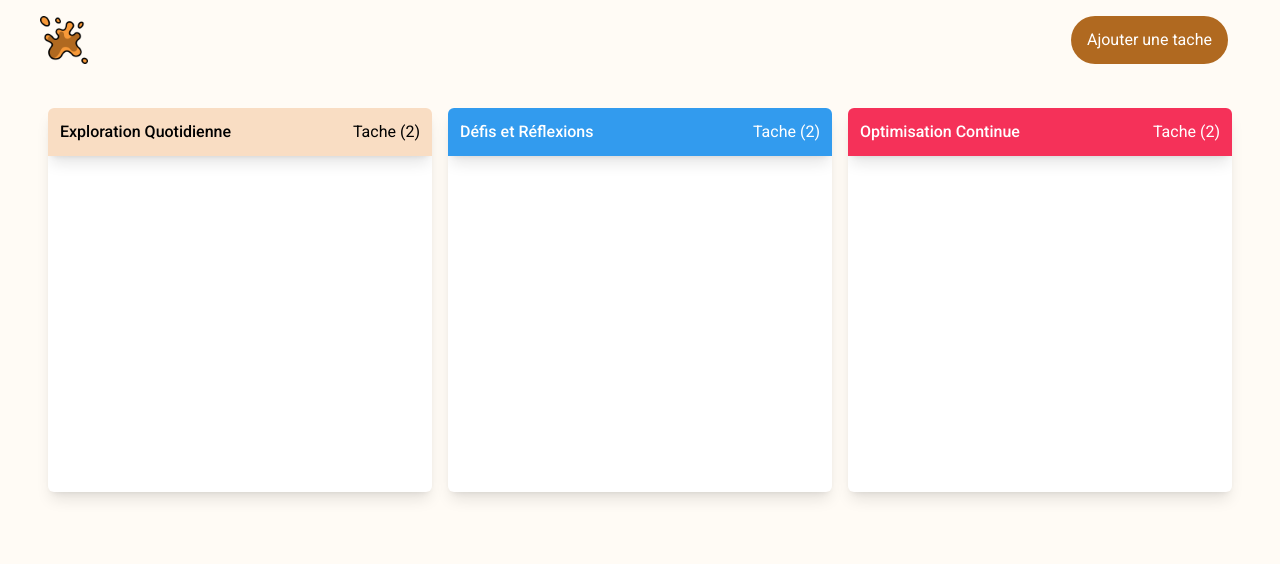
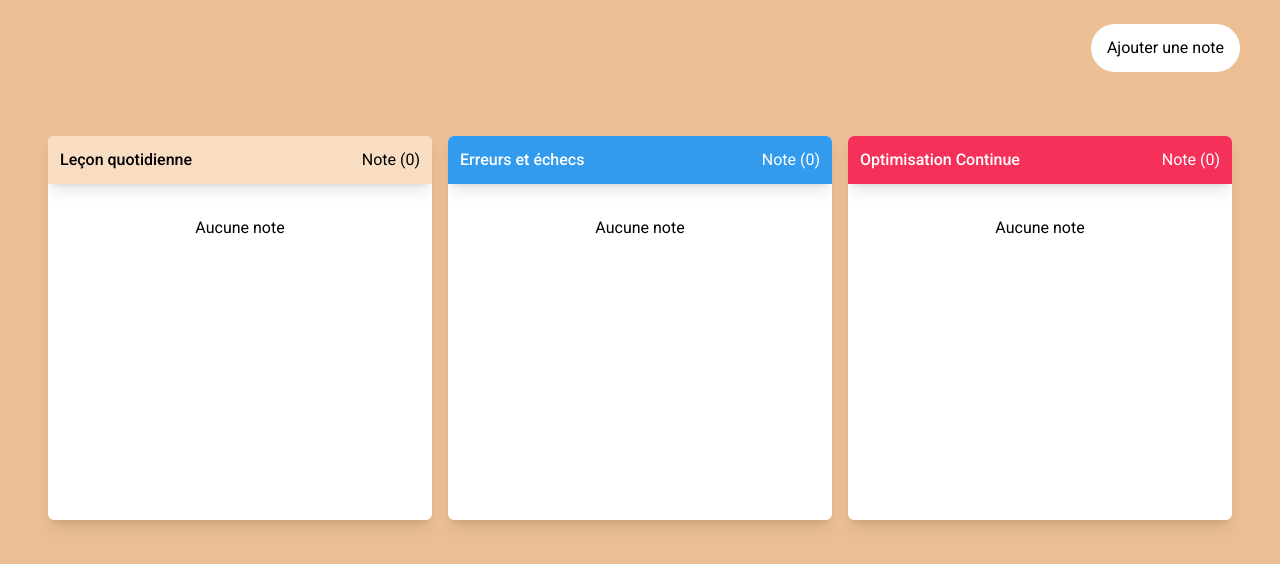
Before and after one commit to Zoul-Coding/note-app, a React (Vite) app: page / in a window 1280 px wide. Shown: the top 564 px of the page. Built offline with nearby package versions, Linux system fonts and the light colour scheme.

Commit message:
integration note-app

```diff
--- a/package.json
+++ b/package.json
@@ -13,6 +13,7 @@
     "react": "^18.2.0",
     "react-dom": "^18.2.0",
     "react-hook-form": "^7.49.3",
+    "react-hot-toast": "^2.4.1",
     "react-icons": "^5.0.1",
     "react-router-dom": "^6.21.1"
   },
--- a/src/components/AddToDoForm/AddToDoForm.jsx
+++ b/src/components/AddToDoForm/AddToDoForm.jsx
@@ -1,6 +1,7 @@
 import React, { useContext } from 'react';
 import { useForm } from 'react-hook-form';
 import { AppContext } from '../../context/AppContext';
+import toast, { Toaster } from "react-hot-toast";
 
 export default function AddToDoForm({ onClose }) {
   const { register, handleSubmit, reset } = useForm();
@@ -26,44 +27,63 @@ export default function AddToDoForm({ onClose }) {
     };
     setTasks([...tasks, newTask]);
     localStorage.setItem('tasks', JSON.stringify([...tasks, newTask]));
+    setTimeout(() => {
+      toast.success("Tâche ajouté");
+    }, 1000);
     reset();
     onClose();
   };
 
   return (
-    <div onClick={handleOutsideClick} className="fixed top-0 left-0 w-screen h-screen flex items-center justify-center bg-gray-800 bg-opacity-50">
-      <div className="bg-white p-8 rounded-lg">
+    <div onClick={handleOutsideClick}
+    className="fixed top-0 left-0 w-screen h-screen flex items-center justify-center bg-gray-800 bg-opacity-50"
+    >
+      <Toaster position="bottom-right" reverseOrder={false} />
+      <div className="bg-white p-8 rounded-lg w-96">
         <div className="flex items-center justify-end rounded-t">
-          <button onClick={handleCancel} type="button" className="text-gray-400 bg-transparent hover:bg-gray-200 hover:text-gray-900 rounded-lg text-sm w-8 h-8 ms-auto inline-flex justify-center items-center dark:hover:bg-gray-600 dark:hover:text-white">
+          <button onClick={handleCancel} type="button" className="text-gray-400 bg-transparent hover:bg-gray-200 hover:text-gray-900 rounded-lg text-sm w-6 h-6 ms-auto inline-flex justify-center items-center dark:hover:bg-gray-600 dark:hover:text-white">
             <svg className="w-3 h-3" aria-hidden="true" fill="none" viewBox="0 0 14 14">
               <path stroke="currentColor" strokeLinecap="round" strokeLinejoin="round" strokeWidth="2" d="m1 1 6 6m0 0 6 6M7 7l6-6M7 7l-6 6" />
             </svg>
           </button>
         </div>
         <form onSubmit={handleSubmit(onSubmit)}>
-          <div className='grid grid-cols-1 gap-x-6 gap-y-8 sm:grid-cols-6'>
-            <div className='sm:col-span-2'>
-              <label htmlFor="taskName">Nom de la Tâche</label>
+          <div  className='mt-2'>
+            <div>
+              <label htmlFor="taskName" className='text-base font-normal'>Votre note</label>
               <div className='mt-2'>
-                <textarea {...register('taskName')} id="taskName" rows="4" className='block w-full rounded-md border-0 py-1.5 text-gray-900 shadow-sm ring-1 ring-inset ring-gray-300 placeholder:text-gray-400 focus:ring-2 focus:ring-inset focus:ring-indigo-600 sm:text-sm sm:leading-6' />
+                <textarea
+                  {...register('taskName')}
+                  id="taskName"
+                  rows="4"
+                  className='block w-full p-3 rounded-md border-0 py-1.5 text-gray-900 shadow-sm ring-1 ring-inset ring-gray-300 focus:ring-2 focus:ring-inset'
+                  required
+                />
               </div>
             </div>
           </div>
-          <div className="sm:col-span-3">
-            <label htmlFor="category" className="block text-sm font-medium leading-6 text-gray-900">Catégorie de tâche</label>
+          <div className="mt-3">
+            <label htmlFor="category" className="text-base font-normal">Catégorie de note</label>
             <div className="mt-2">
-              <select {...register('category')} id="category" name="category" autoComplete="category" className="block w-full rounded-md border-0 py-1.5 text-gray-900 shadow-sm ring-1 ring-inset ring-gray-300 focus:ring-2 focus:ring-inset focus:ring-indigo-600 sm:max-w-xs sm:text-sm sm:leading-6">
-                <option>Exploration Quotidienne</option>
-                <option>Défis et Réflexions</option>
-                <option>Optimisation Continue</option>
+              <select
+                {...register('category')}
+                id="category"
+                name="category"
+                autoComplete="category"
+                className="block w-full h-10 rounded-md border-0 py-1.5 text-gray-900 shadow-sm ring-1 ring-inset ring-gray-300 focus:ring-2 focus:ring-inset focus:ring-black-400"
+                required
+              >
+                <option>Leçon quotidienne</option>
+                <option>Erreurs et échecs</option>
+                <option>Amélioration et succès</option>
               </select>
             </div>
           </div>
-          <div className='mt-6 flex items-center justify-end gap-x-6'>
-            <button type="submit" className="bg-regal-orange text-white rounded-full px-4 py-2 mt-4">
-              Ajouter Tâche
+          <div className='mt-6 flex items-center justify-end gap-x-3'>
+            <button type="submit" className="bg-regal-orange text-white rounded-full px-6 py-2 mt-4">
+              Ajouter
             </button>
-            <button onClick={handleCancel} className="bg-regal-gray text-black rounded-full px-4 py-2 mt-4">
+            <button onClick={handleCancel} className="bg-regal-gray text-black rounded-full px-6 py-2 mt-4">
               Annuler
             </button>
           </div>
--- a/src/components/Header/Header.jsx
+++ b/src/components/Header/Header.jsx
@@ -1,6 +1,5 @@
 import React, { useState } from 'react';
 import AddToDoForm from '../AddToDoForm/AddToDoForm';
-import Logo from "../../assets/logo.png";
 
 
 export default function Header() {
@@ -15,19 +14,14 @@ export default function Header() {
   };
 
   return (
-    <div className='mx-auto flex items-center justify-between px-10 pt-1'>
-      <div>
-        <img class="h-12 w-auto" src={Logo} alt="" />
-      </div>
-      <div className='flex items-center justify-center p-3 gap-6'>
+    <div className='mx-auto flex items-center justify-end px-10 pt-6'>
         <button
           onClick={handleAddClick}
-          className='bg-regal-orange rounded-full text-white px-4 py-3'
+          className='bg-white rounded-full text-black px-4 py-3'
         >
-          Ajouter une tache
+          Ajouter une note
         </button>
         {showAddForm && <AddToDoForm onClose={handleCloseForm} />}
-      </div>
     </div>
   )
 }
--- a/src/components/ToDoList/ToDoList.jsx
+++ b/src/components/ToDoList/ToDoList.jsx
@@ -1,77 +1,161 @@
-import React, { useContext } from 'react';
+import React, { useState, useContext } from 'react';
 import { AppContext } from '../../context/AppContext';
 import {
-  BiXCircle,
-  BiShowAlt
+  BiEdit,
+  BiTrash
 } from "react-icons/bi";
+import toast, { Toaster } from "react-hot-toast";
 
 export default function ToDoList() {
-  const { tasks } = useContext(AppContext);
+  const { tasks, removeTask, updateTask } = useContext(AppContext);
+  const [editingTask, setEditingTask] = useState(null);
 
   const getTasksByCategory = (category) => {
     return tasks.filter(task => task.category === category);
   };
 
+  const handleEdit = (task) => {
+    setEditingTask(task);
+  };
+
+  const handleCancelEdit = () => {
+    setEditingTask(null);
+  };
+
+  const handleRemoveTask = (taskId) => {
+    removeTask(taskId);
+    toast.success("Tâche supprimé");
+  };
+
+  const handleSaveEdit = (editedTask) => {
+    updateTask(editedTask.id, editedTask);
+    setEditingTask(null);
+  };
+
   return (
-    <div className='mx-auto grid grid-cols-3 gap-4 px-12 pt-8'>
+    <div className='mx-auto grid lg:grid-cols-3 gap-4 px-12 pt-16'>
+      <Toaster position="bottom-right" reverseOrder={false} />
       <div className="bg-white w-full h-96 rounded-md overflow-y-auto scrollbar-thumb-blue-500 scrollbar-track-blue-200 shadow-lg">
         <div className="bg-regal-orange-lightOne">
           <div className="flex items-center justify-between header p-3 shadow-lg">
-            <h2 className='font-medium'>Exploration Quotidienne</h2>
-            <span className='text-base'>Tache (2)</span>
+            <h2 className='font-medium'>Leçon quotidienne</h2>
+            <span className='text-base'>Note ({getTasksByCategory('Leçon quotidienne').length})</span>
           </div>
         </div>
-        {getTasksByCategory('Exploration Quotidienne').map(task => (
+        {getTasksByCategory('Leçon quotidienne').length === 0 ? (
+          <p className='text-center mt-8'>Aucune note</p>
+        ) : (
+          getTasksByCategory('Exploration Quotidienne').map(task => (
             <div key={task.id} className="w-full px-3 pt-3">
-            <div className="bg-regal-gray-light p-2 rounded">
-              <div className='flex items-center justify-end gap-x-3'>
-                <BiShowAlt className='fill-regal-blue cursor-pointer' />
-                <BiXCircle className='fill-regal-red cursor-pointer' />
+              <div className="bg-regal-gray p-2 rounded">
+                {editingTask && editingTask.id === task.id ? (
+                  <div className="">
+                    <textarea
+                      className='w-full p-2 rounded-md border-0 py-1.5 text-gray-900 shadow-sm  placeholder:text-gray-400 focus:ring-orange-200 sm:text-sm sm:leading-6'
+                      rows="2"
+                      value={editingTask.taskName}
+                      onChange={(e) => setEditingTask({ ...editingTask, taskName: e.target.value })}
+                    />
+                    <div className='m-1 flex items-center justify-end gap-x-3'>
+                      <button className='bg-regal-orange-light text-white text-sm rounded-full px-4 py-1' onClick={() => handleSaveEdit(editingTask)}>Modifier</button>
+                      <button className='bg-white text-black rounded-full text-sm px-3 py-1' onClick={handleCancelEdit}>Annuler</button>
+                    </div>
+                  </div>
+                ) : (
+                  <>
+                    <div className='flex items-center justify-end gap-x-2'>
+                      <BiEdit onClick={() => handleEdit(task)} className='fill-regal-blue w-5 h-5 cursor-pointer' />
+                      <BiTrash onClick={() => handleRemoveTask(task.id)} className='fill-regal-red w-5 h-5 cursor-pointer' />
                     </div>
                     <p className='pt-2'>{task.taskName}</p>
+                  </>
+                )}
               </div>
             </div>
-        ))}
+          ))
+        )}
       </div>
 
       <div className="bg-white w-full h-96 rounded-md overflow-y-auto scrollbar-thumb-blue-500 scrollbar-track-blue-200 shadow-lg">
         <div className="bg-regal-blue">
           <div className="flex items-center justify-between header p-3 shadow-lg">
-            <h2 className='font-medium text-white'>Défis et Réflexions</h2>
-            <span className='text-base text-white'>Tache (2)</span>
+            <h2 className='font-medium text-white'>Erreurs et échecs</h2>
+            <span className='text-base text-white'>Note ({getTasksByCategory('Erreurs et échecs').length})</span>
           </div>
         </div>
-        {getTasksByCategory('Défis et Réflexions').map(task => (
+        {getTasksByCategory('Erreurs et échecs').length === 0 ? (
+          <p className='text-center mt-8'>Aucune note</p>
+        ) : (
+          getTasksByCategory('Erreurs et échecs').map(task => (
             <div key={task.id} className="w-full px-3 pt-3">
-            <div className="bg-regal-gray-light p-2 rounded">
+              <div className="bg-regal-gray p-2 rounded">
+                {editingTask && editingTask.id === task.id ? (
+                  <div className="">
+                    <textarea
+                      className='w-full p-2 rounded-md border-0 py-1.5 text-gray-900 shadow-sm  placeholder:text-gray-400 focus:ring-orange-200 sm:text-sm sm:leading-6'
+                      rows="2"
+                      value={editingTask.taskName}
+                      onChange={(e) => setEditingTask({ ...editingTask, taskName: e.target.value })}
+                    />
+                    <div className='m-1 flex items-center justify-end gap-x-3'>
+                      <button className='bg-regal-orange-light text-white text-sm rounded-full px-4 py-1' onClick={() => handleSaveEdit(editingTask)}>Modifier</button>
+                      <button className='bg-white text-black rounded-full text-sm px-3 py-1' onClick={handleCancelEdit}>Annuler</button>
+                    </div>
+                  </div>
+                ) : (
+                  <>
                     <div className='flex items-center justify-end gap-x-3'>
-                <BiShowAlt className='fill-regal-blue cursor-pointer' />
-                <BiXCircle className='fill-regal-red cursor-pointer' />
+                      <BiEdit onClick={() => handleEdit(task)} className='fill-regal-blue w-5 h-5 cursor-pointer' />
+                      <BiTrash onClick={() => handleRemoveTask(task.id)} className='fill-regal-red w-5 h-5 cursor-pointer' />
                     </div>
                     <p className='pt-2'>{task.taskName}</p>
+                  </>
+                )}
               </div>
             </div>
-        ))}
+          ))
+        )}
       </div>
 
       <div className="bg-white w-full h-96 rounded-md overflow-y-auto scrollbar-thumb-blue-500 scrollbar-track-blue-200 shadow-lg">
         <div className="bg-regal-red">
           <div className="flex items-center justify-between header p-3 shadow-lg">
             <h2 className='font-medium text-white'>Optimisation Continue</h2>
-            <span className='text-base text-white'>Tache (2)</span>
+            <span className='text-base text-white'>Note ({getTasksByCategory('Amélioration et succès').length})</span>
           </div>
         </div>
-        {getTasksByCategory('Optimisation Continue').map(task => (
+        {getTasksByCategory('Amélioration et succès').length === 0 ? (
+          <p className='text-center mt-8'>Aucune note</p>
+        ) : (
+          getTasksByCategory('Amélioration et succès').map(task => (
             <div key={task.id} className="w-full px-3 pt-3">
-            <div className="bg-regal-gray-light p-2 rounded">
+              <div className="bg-regal-gray p-2 rounded">
+                {editingTask && editingTask.id === task.id ? (
+                  <div className="">
+                    <textarea
+                      className='w-full p-2 rounded-md border-0 py-1.5 text-gray-900 shadow-sm  placeholder:text-gray-400 focus:ring-orange-200 sm:text-sm sm:leading-6'
+                      rows="2"
+                      value={editingTask.taskName}
+                      onChange={(e) => setEditingTask({ ...editingTask, taskName: e.target.value })}
+                    />
+                    <div className='m-1 flex items-center justify-end gap-x-3'>
+                      <button className='bg-regal-orange-light text-white text-sm rounded-full px-4 py-1' onClick={() => handleSaveEdit(editingTask)}>Modifier</button>
+                      <button className='bg-white text-black rounded-full text-sm px-3 py-1' onClick={handleCancelEdit}>Annuler</button>
+                    </div>
+                  </div>
+                ) : (
+                  <>
                     <div className='flex items-center justify-end gap-x-3'>
-                <BiShowAlt className='fill-regal-blue cursor-pointer' />
-                <BiXCircle className='fill-regal-red cursor-pointer' />
+                      <BiEdit onClick={() => handleEdit(task)} className='fill-regal-blue w-5 h-5 cursor-pointer' />
+                      <BiTrash onClick={() => handleRemoveTask(task.id)} className='fill-regal-red w-5 h-5 cursor-pointer' />
                     </div>
                     <p className='pt-2'>{task.taskName}</p>
+                  </>
+                )}
               </div>
             </div>
-        ))}
+          ))
+        )}
       </div>
     </div>
   );
--- a/src/index.css
+++ b/src/index.css
@@ -10,5 +10,5 @@
 
 body {
   font-family: 'Roboto', sans-serif;
-  background: #fffbf5;
+  background: #ebbf93;
 }
```
Also changed, not shown: src/context/AppContext.jsx (+13 -3 lines), 1 other file (tests, documents, lock files or other folders). Lines whose indentation alone changed are shown as unchanged.
